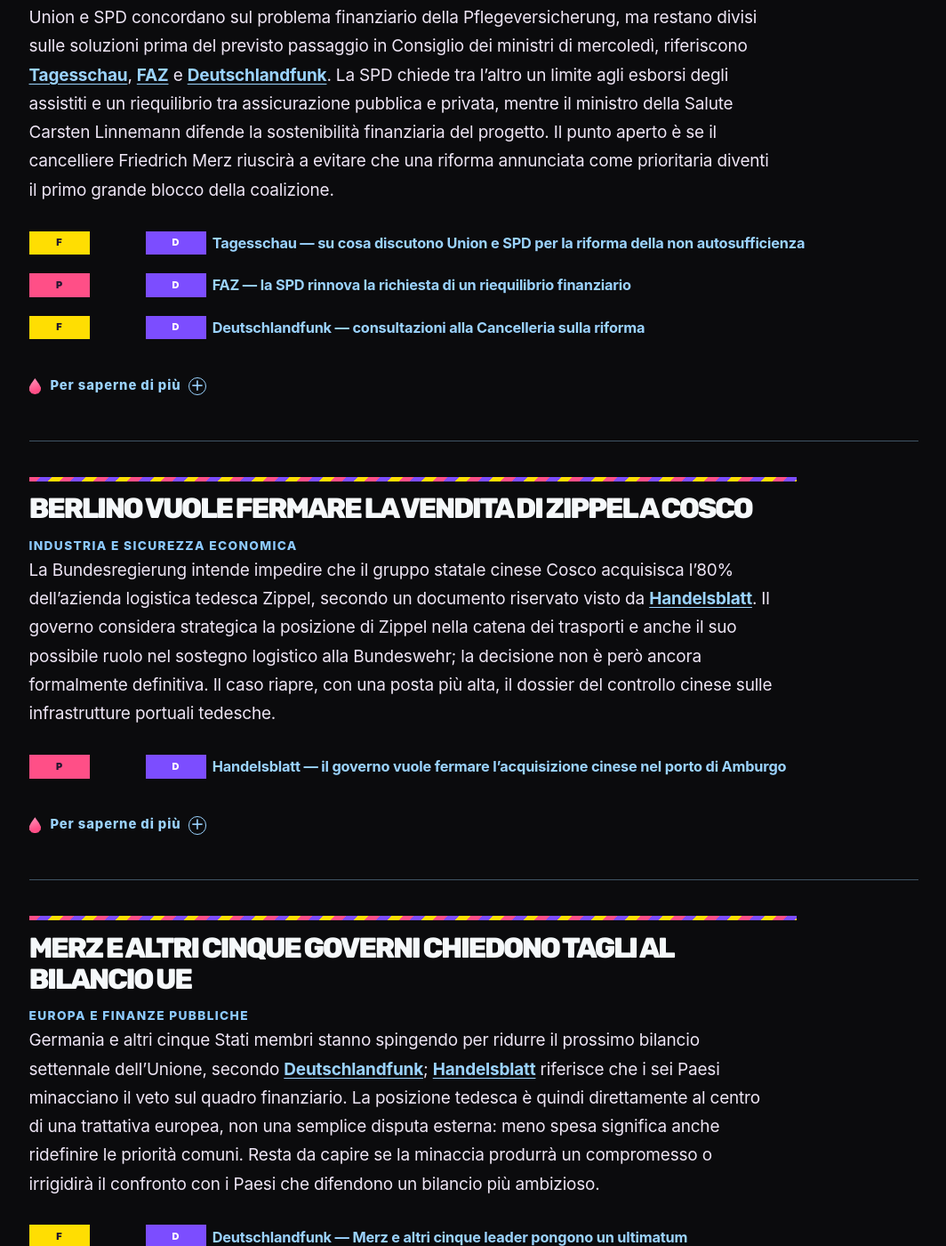
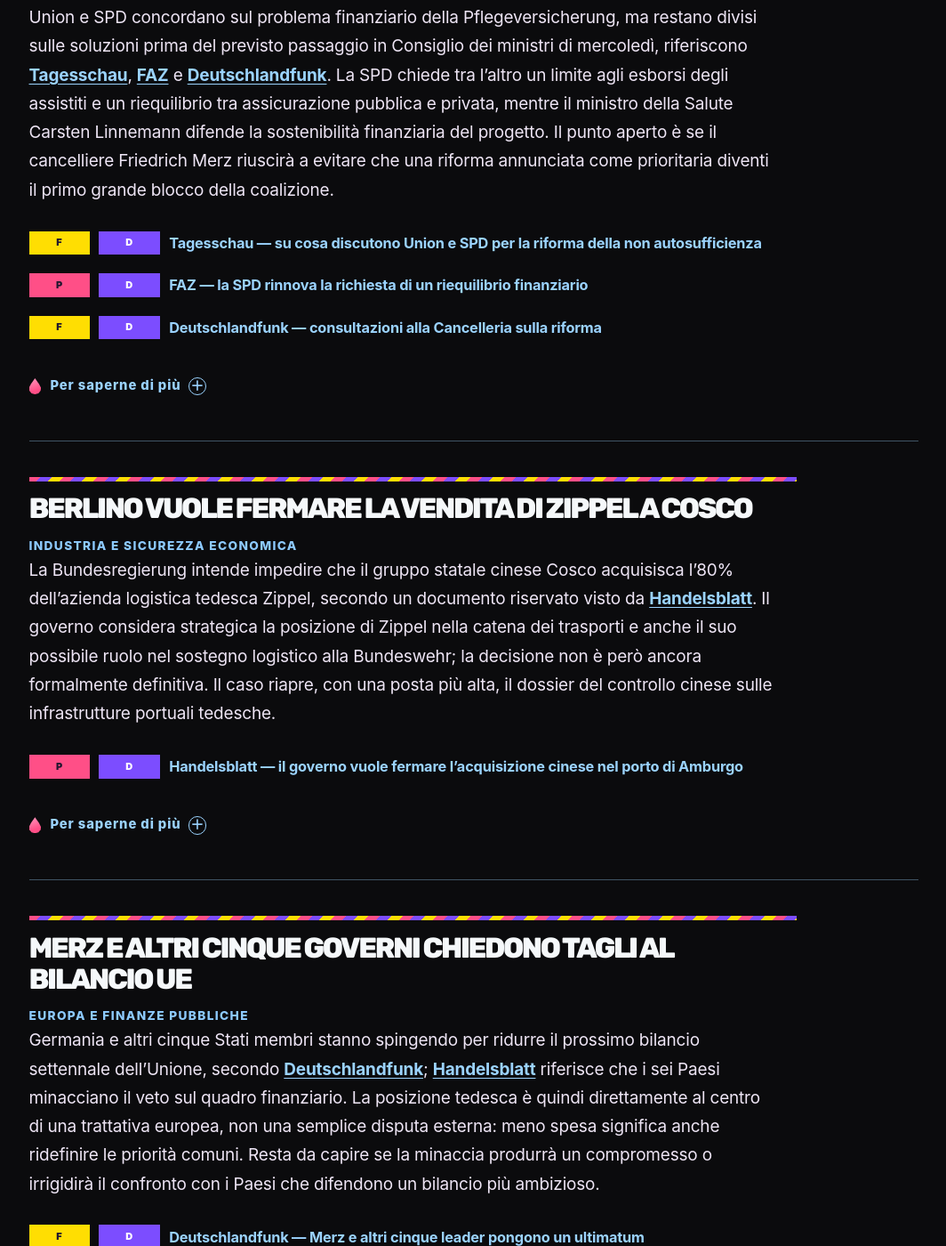
Before and after one commit to ottoottone/prj-news-mattino, a Jekyll site: the page built from index.html, in a window 1280 px wide and 1400 px high, scrolled down 1088 px. Shown: the whole window at 89% size, without its empty margins (56-1120 px from the left). Built offline with Jekyll 4.4.1, drawn with Linux system fonts in a browser that asks for light colours; some web fonts are replaced; the list of posts is cut into pages by our own code.

Commit message:
Align source status and language columns

```diff
--- a/assets/css/briefing.css
+++ b/assets/css/briefing.css
@@ -381,3 +381,10 @@
 .source-line { border-top:0; padding:.3rem 0; }
 .sources-section, .watch-today { border-top:0; }
 .briefing-item, .briefing-item:first-of-type { border-top:0; }
+
+/* Source rows are three aligned columns: access, language, source title. */
+.source-line { grid-template-columns:3.6rem 3.6rem minmax(0,1fr); gap:.55rem; border-top:0; align-items:center; }
+.source-line a { display:contents; }
+.source-line .source-lang { grid-column:2; grid-row:1; }
+.source-line .source-title { grid-column:3; grid-row:1; min-width:0; }
+@media (max-width:800px) { .source-line { grid-template-columns:3.6rem 3.6rem minmax(0,1fr); gap:.45rem; } }
```
